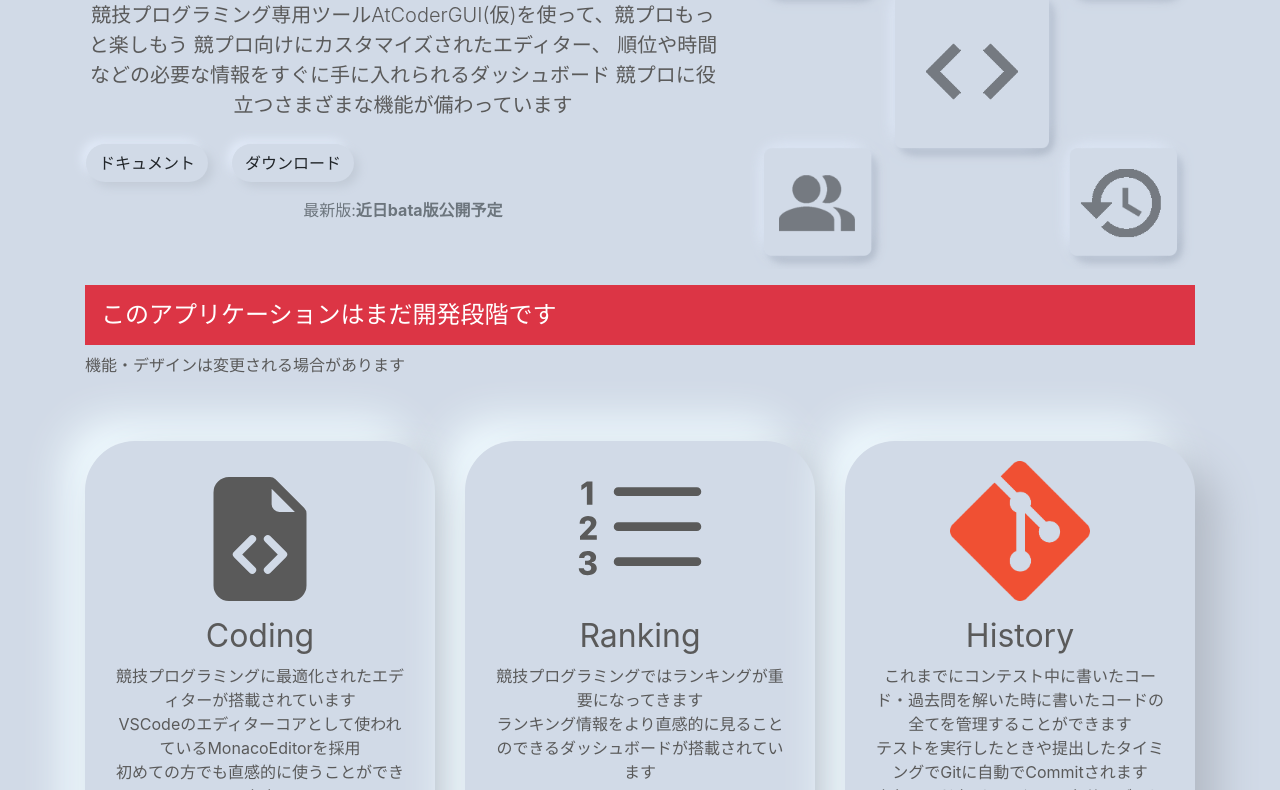
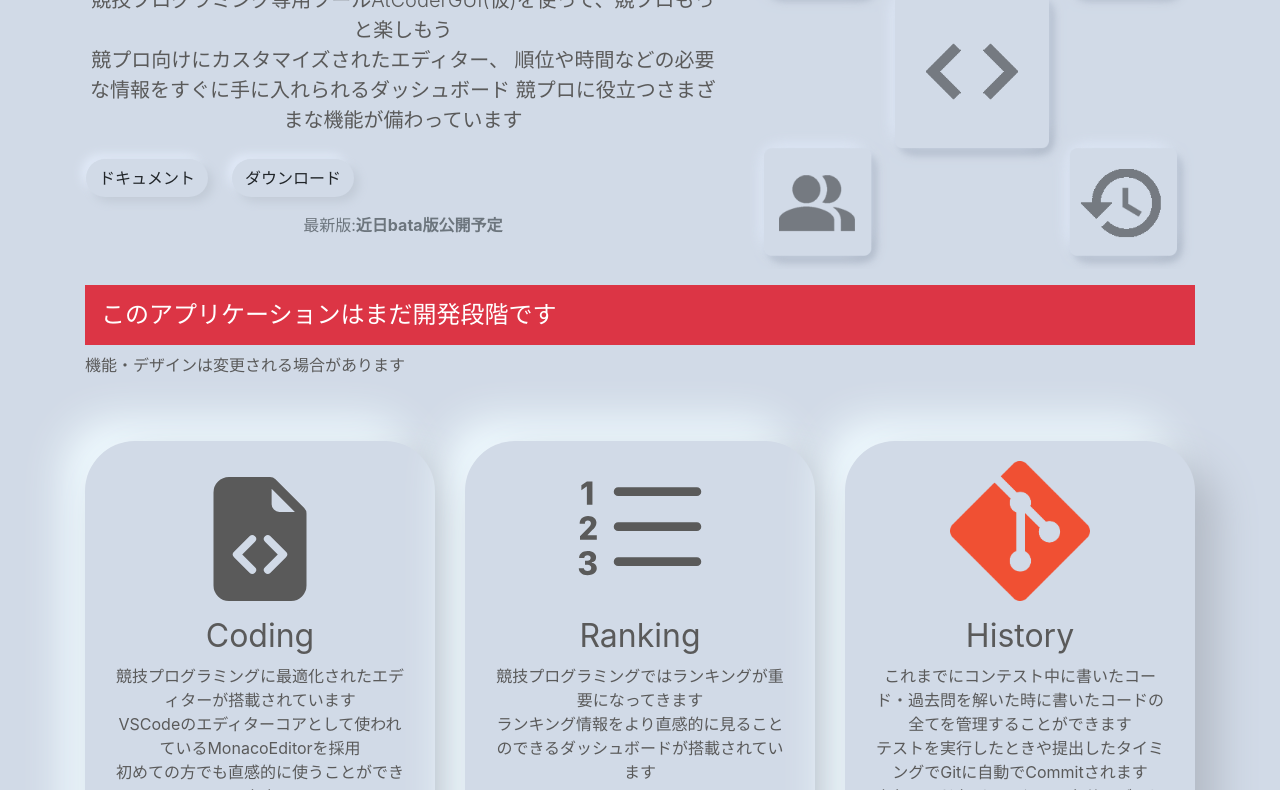
Before and after one commit to adenohitu/Hisui-introduce, a plain HTML site: page docs/index.html in a window 1280 px wide. Shown: the part 206-996 px from the top of the page. Drawn offline with nearby package versions, Linux system fonts and the light colour scheme; some packages are replaced by stand-ins of ours; a script that the page names is missing.

Commit message:
fix:改行を追加

```diff
--- a/docs/index.html
+++ b/docs/index.html
@@ -43,7 +43,7 @@
             <div class="col-md-8 order-md-1 col-lg-7 text-center text-md-start">
               <h1 class="mb-3 mt-3">競プロを簡単に</h1>
               <p class="lead mb-4">
-                競技プログラミング専用ツールAtCoderGUI(仮)を使って、競プロもっと楽しもう
+                競技プログラミング専用ツールAtCoderGUI(仮)を使って、競プロもっと楽しもう<br />
                 競プロ向けにカスタマイズされたエディター、
                 順位や時間などの必要な情報をすぐに手に入れられるダッシュボード
                 競プロに役立つさまざまな機能が備わっています
```
